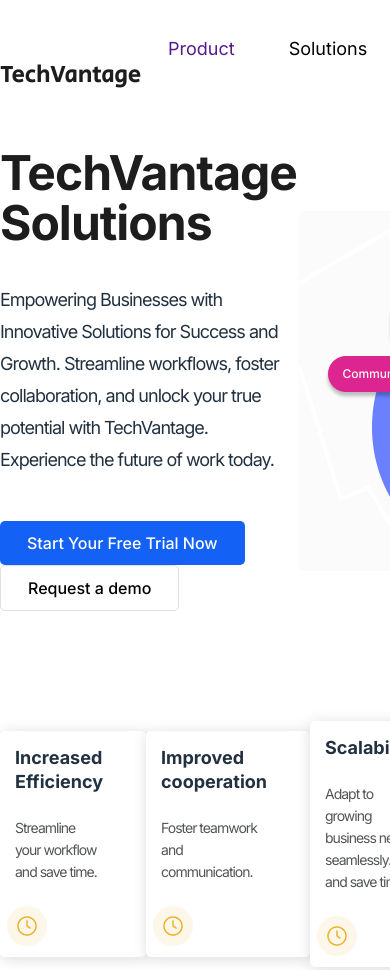
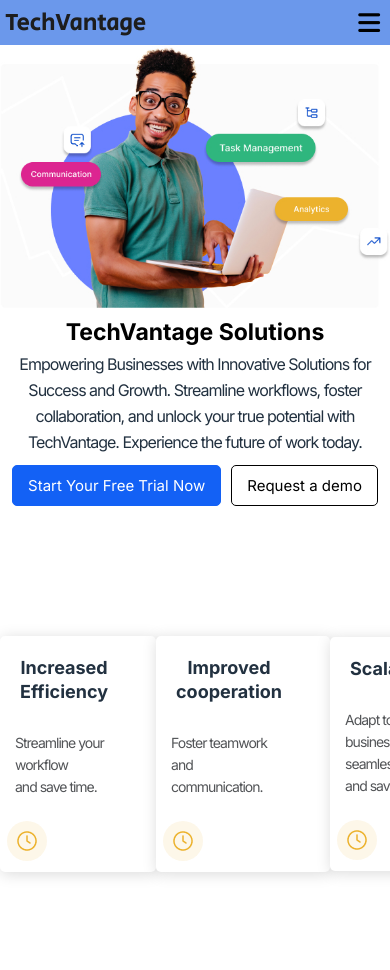
Before and after one commit to devoloperrubel/blog-portfolio-1, a plain HTML site: page index.html in a window 390 px wide. Shown: the top 970 px of the page. Drawn offline with Linux system fonts and the light colour scheme.

Commit message:
responsive for mobile

```diff
--- /dev/null
+++ b/css/responsive.css
@@ -0,0 +1,80 @@
+/* mobile responsive code  */
+@media only screen and (min-width:200px)and (max-width:420px){
+
+    .main-header {
+        margin: 0px 0px;
+
+    }
+    .main-header .container {
+        align-items: baseline;
+    }
+    .menu{
+        display: none;
+    }
+    .fa-bars{
+        display: block;
+        padding-right: 10px;
+        font-size: 25px;
+    }
+    .logo {
+        display: flex;
+        justify-content: space-between;
+        align-items: center;
+        width: 100vw;
+        background-color: #6b98eb;
+    }
+    .herro{
+        display: none;
+    }
+    .herro-mobile{
+        display: block;
+    }
+
+    .herro-photo-mobile img {
+        width: 100%;
+        height: auto;
+    }
+
+    h1, h2, h3, h4, h5, h6 {
+        font-family: inter;
+        text-align: center;
+        font-size: 23px;
+        padding: 5px;
+        font-weight: 700;
+    }
+
+    .herro-text-mobile p {
+        text-align: center;
+        font-size: 16px;
+        line-height: 26px;
+        padding: 0px 08px;
+    }
+
+    .mobilebtn {
+        display: flex;
+        justify-content: center;
+        align-items: center;
+        gap: 10px;
+    }
+    .mobilebtn>a {
+        font-size: 15px;
+        padding: 10px 15px;
+        border-radius: 5px;
+        background-color: #1361F5;
+        color: white;
+        margin: 10px 0px;
+        border: 1px solid #1361F5 ;
+    }
+    .mobilebtn>.btn-tow {
+        font-size: 15px;
+        padding: 10px 15px;
+        border-radius: 5px;
+        background-color: white;
+        color: black;
+        margin: 10px 0px;
+        border: 1px solid black;
+    }
+
+
+
+}
--- a/css/style.css
+++ b/css/style.css
@@ -35,6 +35,14 @@ p{
 
 /* root css end  */
 
+/* Mobile layout css  */
+.herro-mobile{
+    display: none;
+}
+.fa-bars{
+    display: none;
+}
+/* Mobile layout css  */
 
 .h-logo{
     color: #1D1D1D;
@@ -82,6 +90,9 @@ li.btn.btn-login {
 
 
 /* herro section start */
+
+
+
 .herro .container{
     display: flex;
     justify-content: space-between;
--- a/index.html
+++ b/index.html
@@ -6,13 +6,17 @@
     <title>blog-portfolio-1</title>
     <link rel="stylesheet" href="css/all.min.css">
     <link rel="stylesheet" href="css/fontawesome.min.css">
+    <!-- custom css link  -->
     <link rel="stylesheet" href="css/style.css">
+    <!-- responsive css link  -->
+    <link rel="stylesheet" href="css/responsive.css">
 </head>
 <body>
     <div class="main-header">
         <div class="container">
             <div class="logo">
                 <h1 class=" h-logo">TechVantage</h1>
+                <i class="fa-solid fa-bars"></i>
             </div>
             <div class="menu">
                 <ul>
@@ -41,6 +45,24 @@
             </div>
         </div>
     </div>
+    <!-- mobile responsive markup start  -->
+    <div class="herro-mobile">
+        <div class="container-mobile">
+            <div class="herro-photo-mobile">
+                <img src="img/Hero.jpg" alt=" image can not load">
+            </div>
+            <div class="herro-text-mobile">
+                <h2 class="TechVantage-mobile">TechVantage Solutions</h2>
+                <p >Empowering Businesses with Innovative Solutions for Success and Growth. Streamline workflows, foster collaboration, and unlock your true potential with TechVantage. Experience the future of work today.</p>
+                <div class="mobilebtn">
+                    <a class="btn-mobile btn-one" href="">Start Your Free Trial Now</a>
+                    <a class="btn-mobile btn-tow" href="">Request a demo</a>
+                </div>
+            </div>
+
+        </div>
+    </div>
+    <!-- mobile responsive markup end  -->
     <!-- herro section end  -->
 
     <!-- box section start  -->
```
